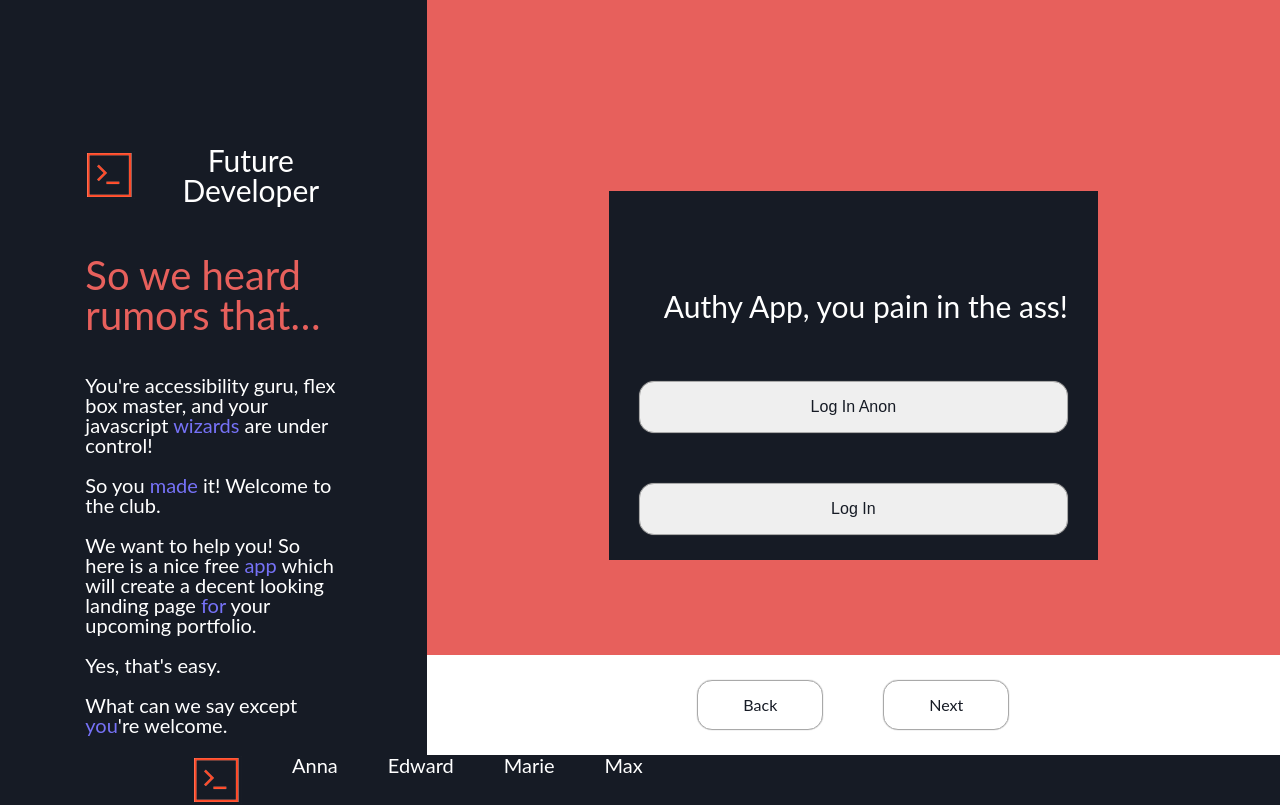
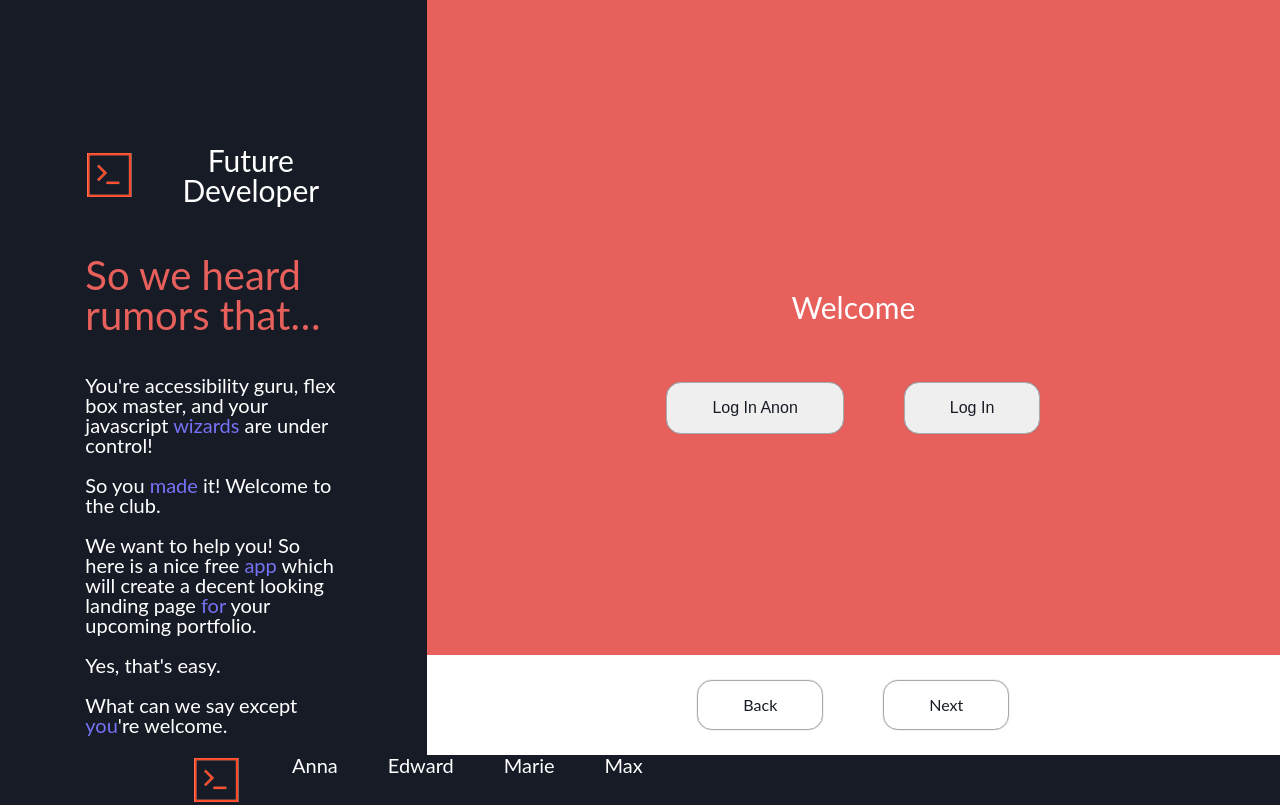
Before and after one commit to EdwardMaxMarieAnna/frontEndDeveloperComingSoon, a React (Create React App) app: page /login in a window 1280 px wide. Built offline with nearby package versions, Linux system fonts and the light colour scheme; no server answers.

Commit message:
login updated

```diff
--- a/src/Login.js
+++ b/src/Login.js
@@ -71,11 +71,10 @@ class Login extends Component {
     render() {
         return (
             <div>
-                <header>
-                    <h1>Authy App, you pain in the ass!</h1>
+                    <h1>Welcome</h1>
                     <button onClick={this.anon}>Log In Anon</button>
                     {this.state.user ? <button onClick={this.logout}>Log Out</button> : <button onClick={this.login}>Log In</button>}
-                </header>
+
             </div>
         )
     }
```
